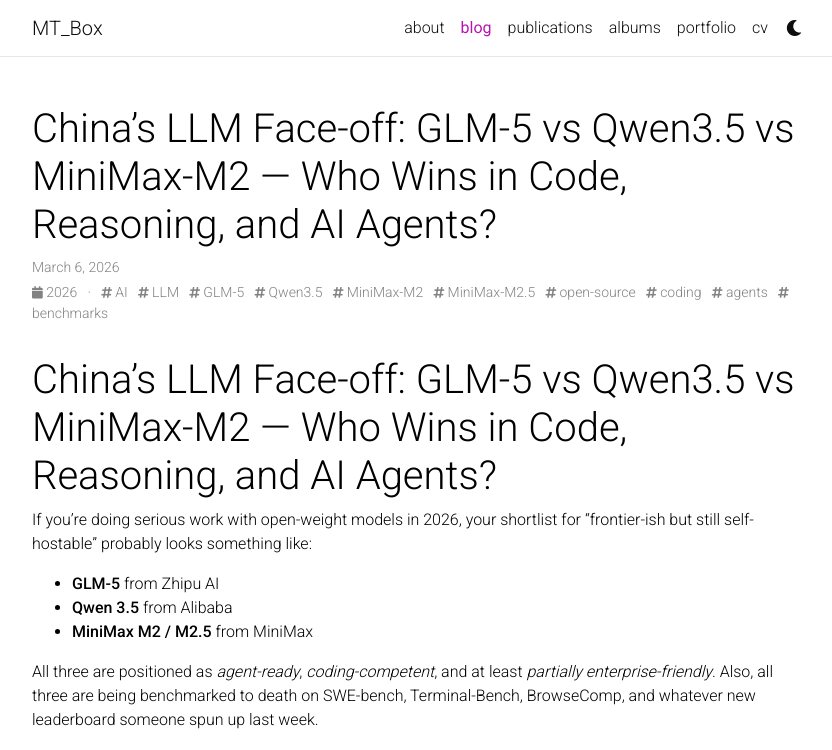
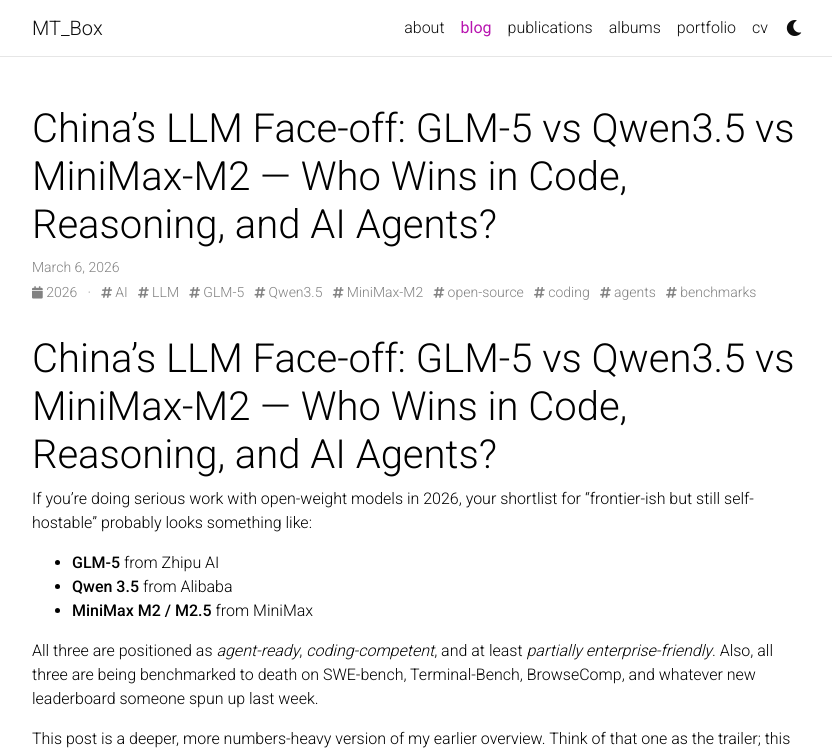
Before and after one commit to levulinh/levulinh.github.io, a Jekyll site: the page built from _posts/2026-03-06-chinas-llm-face-off-glm-5-vs-qwen35-vs-minimax-m2-.md, in a window 1280 px wide and 1400 px high. Shown: the top 750 px of the window, without its empty margins (223-1055 px from the left). Built offline with Jekyll 4.4.1, drawn with Linux system fonts in a browser that asks for light colours; full-size pictures stand in for the smaller copies a plugin makes; comment, search, counter and statistics services are not loaded; a style sheet for code colours, icons or effects is not loaded; some of the changed text lies outside the part shown.

Commit message:
fix: replace figure.liquid with figure.html and fix tags format in LLM face-off post
Co-authored-by: levulinh <15706978+levulinh@users.noreply.github.com>

```diff
--- a/_posts/2026-03-06-chinas-llm-face-off-glm-5-vs-qwen35-vs-minimax-m2-.md
+++ b/_posts/2026-03-06-chinas-llm-face-off-glm-5-vs-qwen35-vs-minimax-m2-.md
@@ -3,7 +3,7 @@ layout: post
 title: "China’s LLM Face-off: GLM-5 vs Qwen3.5 vs MiniMax-M2 — Who Wins in Code, Reasoning, and AI Agents?"
 date: 2026-03-06
 description: Conceptual diagram of a hybrid AI architecture using GLM-5 for reasoning and planning, Qwen 3.5 for multimodal UI and tools, and MiniMax M2.5 for high-speed code execution agents.
-tags: AI LLM GLM-5 Qwen3.5 MiniMax-M2 MiniMax-M2.5 open-source coding agents benchmarks
+tags: [AI, LLM, GLM-5, Qwen3.5, MiniMax-M2, open-source, coding, agents, benchmarks]
 giscus_comments: true
 ---
 
@@ -19,7 +19,7 @@ All three are positioned as *agent-ready*, *coding-competent*, and at least *par
 
 This post is a deeper, more numbers-heavy version of my earlier overview. Think of that one as the trailer; this is the director’s cut with the benchmark montages left in.
 
-{%- include figure.liquid path="assets/img/blog/chinas-llm-face-off-glm-5-vs-qwen35-vs-minimax-m2-/04_illustration.png" alt="Three open-weight Chinese LLMs personified as robots in a coding arena" class="img-fluid rounded z-depth-1" -%}
+{%- include figure.html path="assets/img/blog/chinas-llm-face-off-glm-5-vs-qwen35-vs-minimax-m2-/04_illustration.png" alt="Three open-weight Chinese LLMs personified as robots in a coding arena" class="img-fluid rounded z-depth-1" -%}
 
 You’re the target audience if you’re the sort of person who:
 
@@ -343,7 +343,7 @@ In practice, many serious teams end up with **more than one** of these models. T
 
 Here’s the mental model I like:
 
-{%- include figure.liquid path="assets/img/blog/chinas-llm-face-off-glm-5-vs-qwen35-vs-minimax-m2-/05_illustration.png" alt="Diagram of a hybrid architecture stacking GLM-5, Qwen 3.5, and MiniMax M2.5" class="img-fluid rounded z-depth-1" -%}
+{%- include figure.html path="assets/img/blog/chinas-llm-face-off-glm-5-vs-qwen35-vs-minimax-m2-/05_illustration.png" alt="Diagram of a hybrid architecture stacking GLM-5, Qwen 3.5, and MiniMax M2.5" class="img-fluid rounded z-depth-1" -%}
 
 ### Pattern A: Qwen for Frontend, GLM-5 for Planning, MiniMax for Execution
 
```
